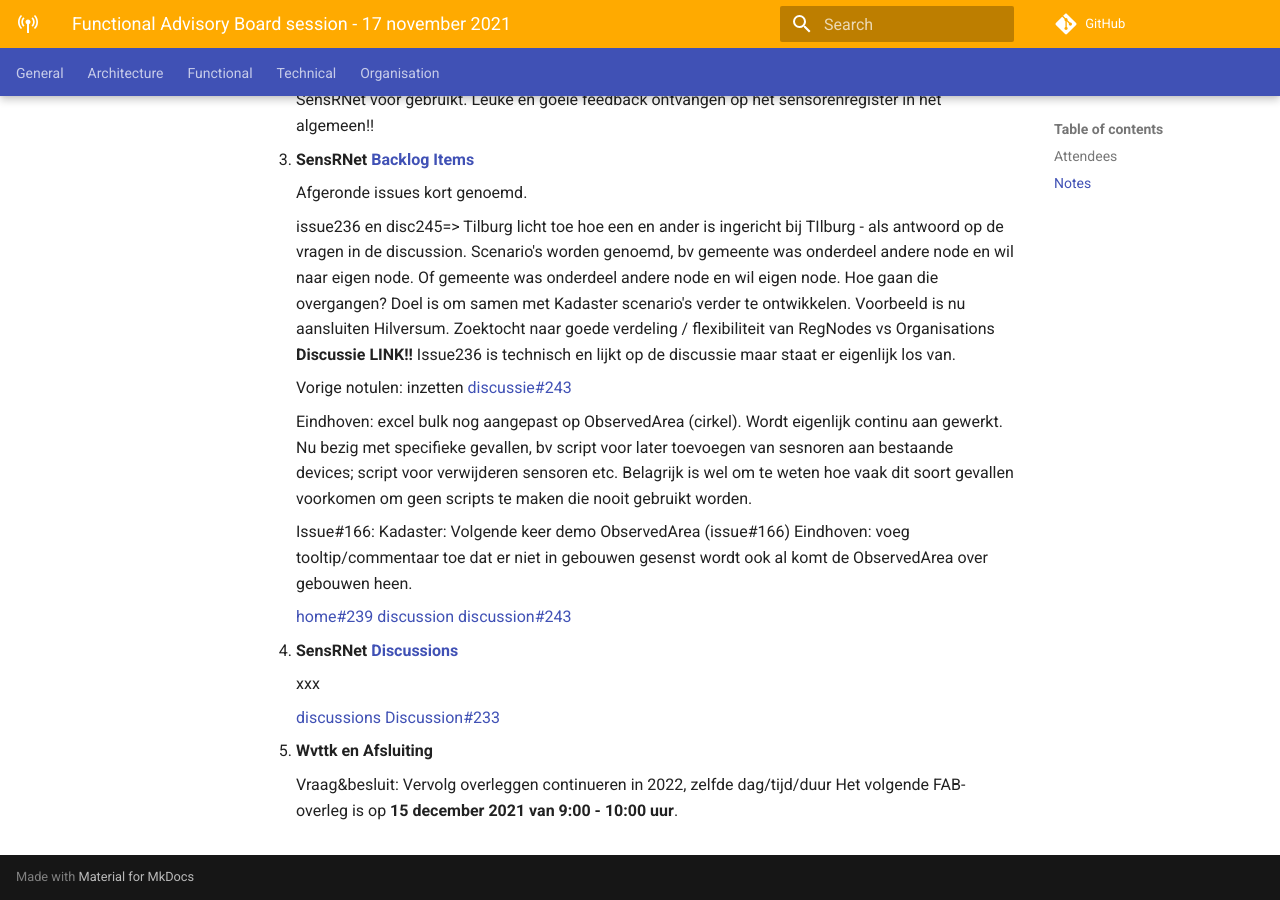
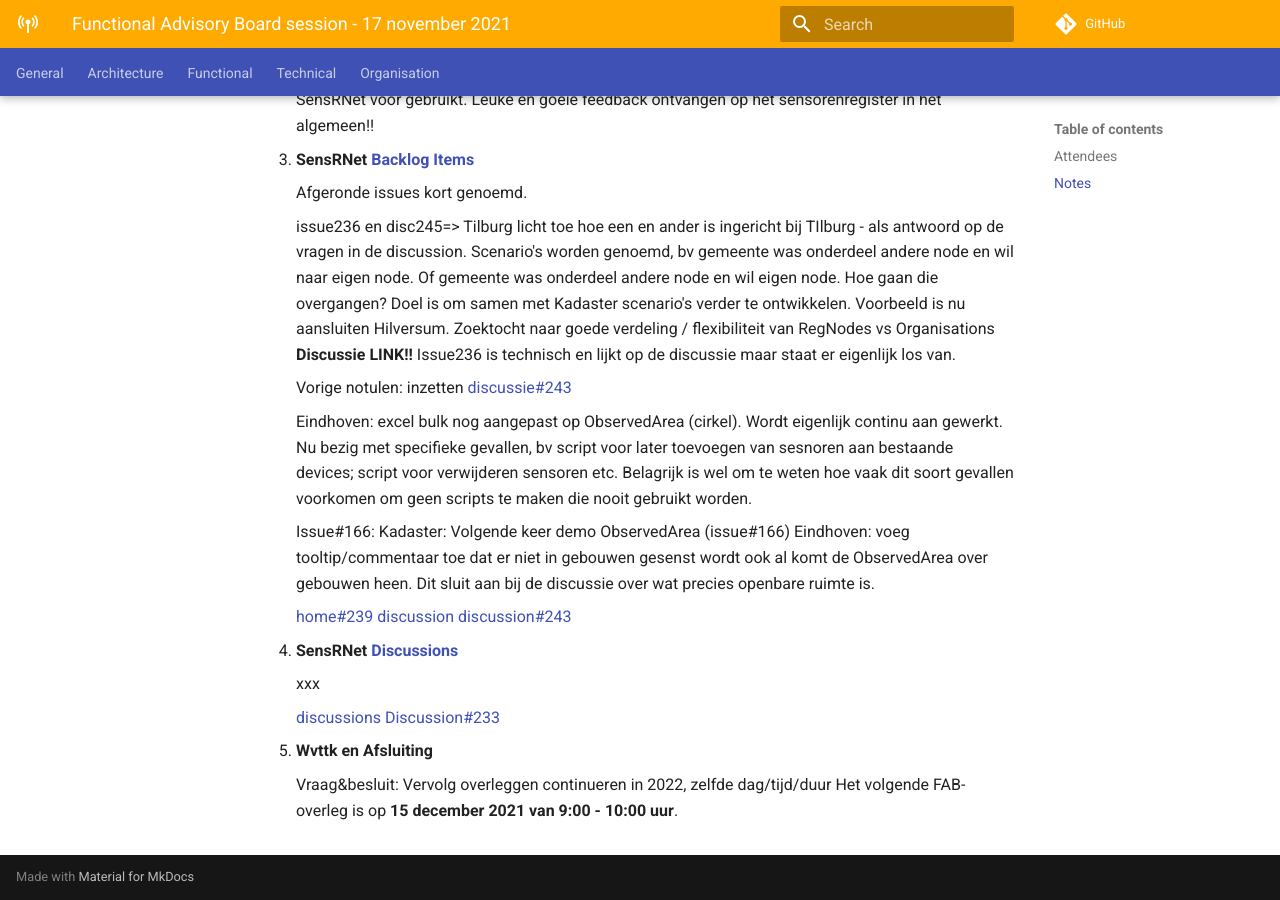
Before and after one commit to kadaster-labs/sensrnet-home, an MkDocs documentation site: the page built from docs/notes/2021-11-17-FAB-notes.md, in a window 1280 px wide and 900 px high, scrolled down 2093 px. Built offline with MkDocs 1.6.1 and Material for MkDocs 9.7.7, drawn with Linux system fonts in a browser that asks for light colours; comment, search, counter and statistics services are not loaded.

Commit message:
Update 2021-11-17-FAB-notes.md

```diff
--- a/docs/notes/2021-11-17-FAB-notes.md
+++ b/docs/notes/2021-11-17-FAB-notes.md
@@ -80,7 +80,7 @@ Daarnaast is Tilburg bezig met het opstellen van een voorwaarden documentje waar
 
      Issue#166:
      Kadaster: Volgende keer demo ObservedArea (issue#166)
-     Eindhoven: voeg tooltip/commentaar toe dat er niet in gebouwen gesenst wordt ook al komt de ObservedArea over gebouwen heen.
+     Eindhoven: voeg tooltip/commentaar toe dat er niet in gebouwen gesenst wordt ook al komt de ObservedArea over gebouwen heen. Dit sluit aan bij de discussie over wat precies openbare ruimte is.
 
      [home#239](https://github.com/kadaster-labs/sensrnet-home/issues/239)
      [discussion](https://github.com/kadaster-labs/sensrnet-home/discussions)
```
